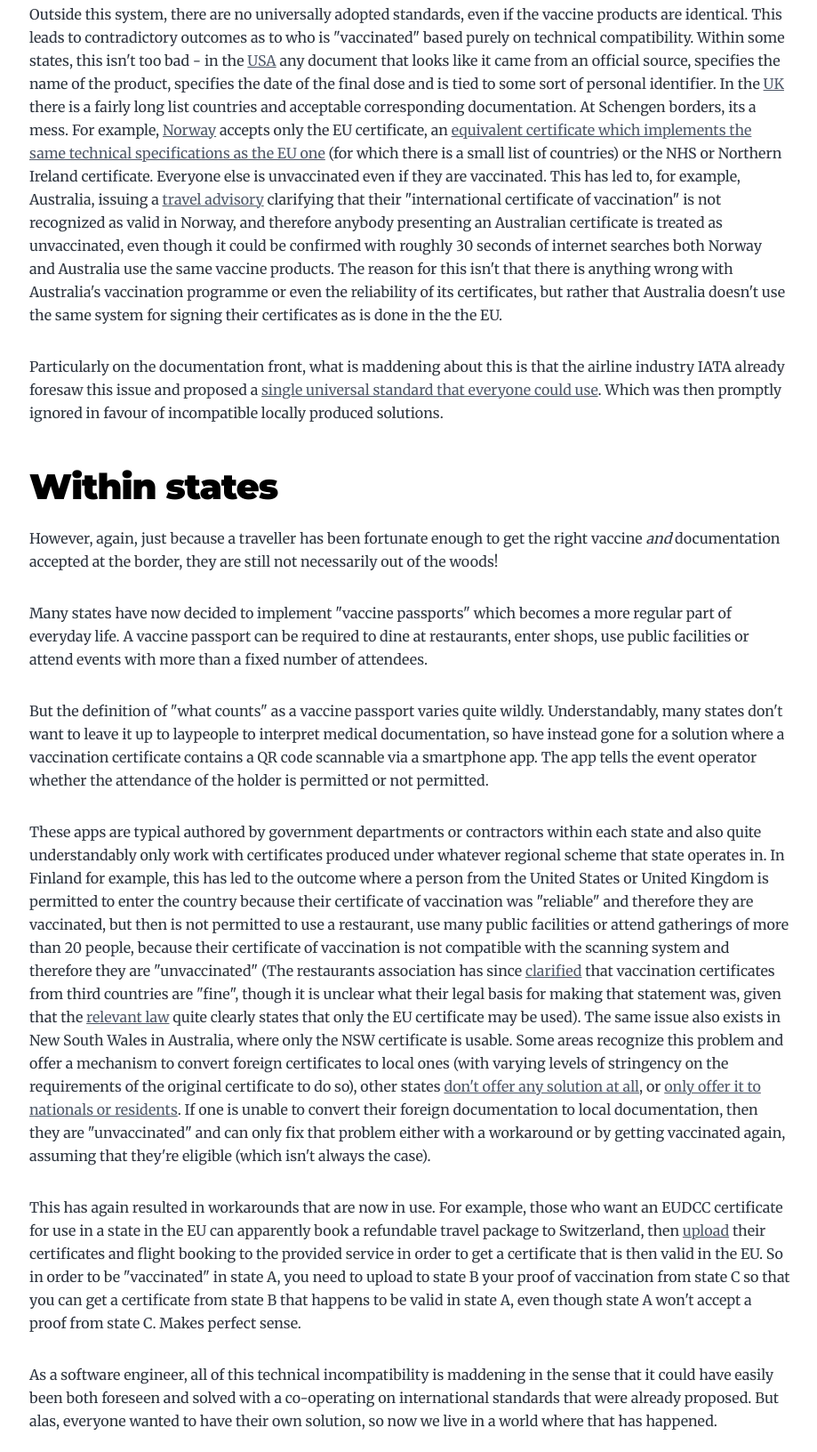
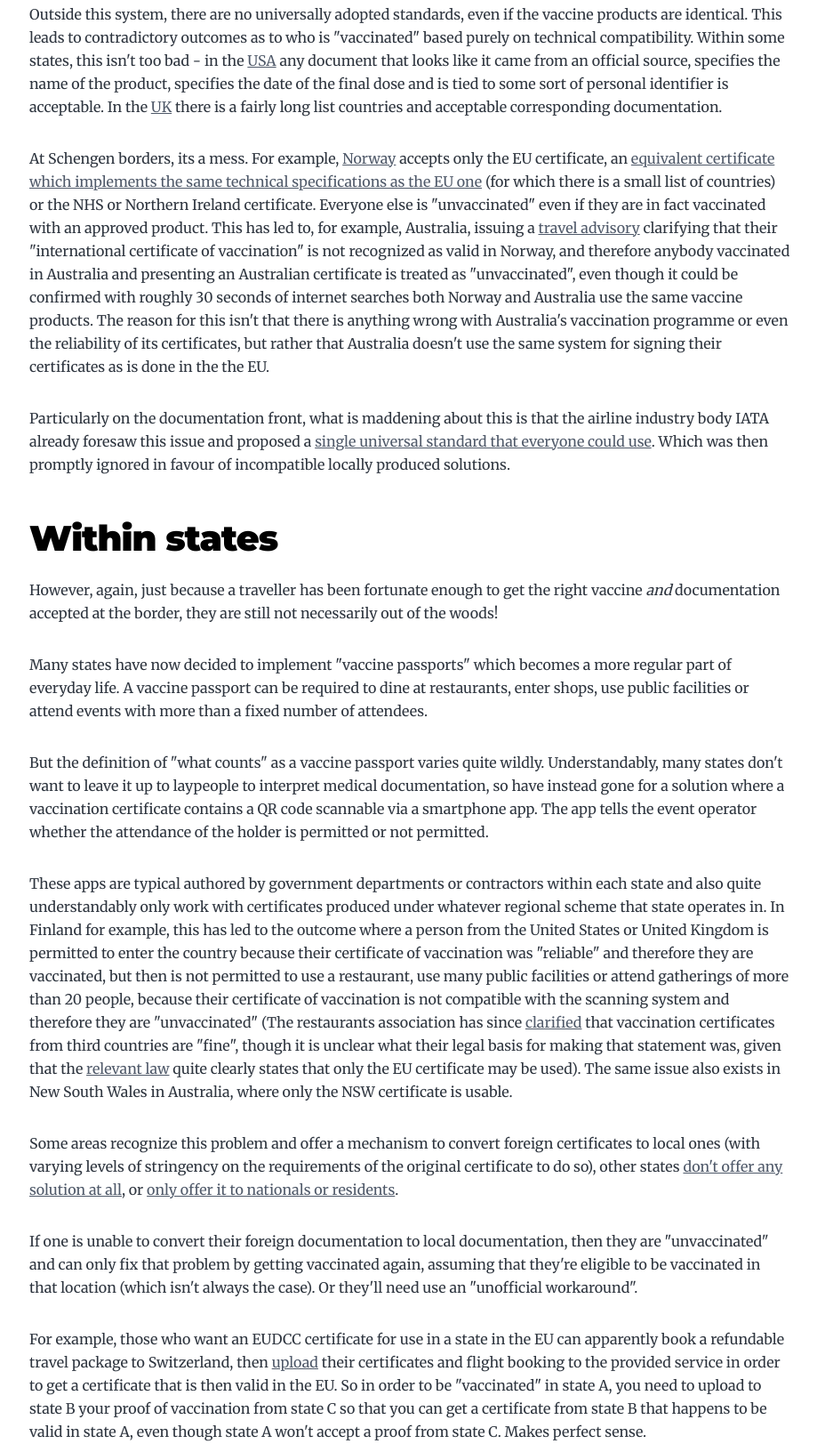
Before and after one commit to smspillaz/sspilsbury-com-gatsby, a Gatsby site: page /2021-12-07-vaccine-passport-incompatibility/ in a window 1280 px wide. Shown: the part 2588-4220 px from the top of the page at 89% size, without its empty margins (179-1098 px from the left). Built offline with nearby package versions, Linux system fonts and the light colour scheme; Gatsby itself is replaced by a stand-in of ours.

Commit message:
blog: Some small content fixes on newest blog post

```diff
--- a/content/blog/2021-12-07-vaccine-passport-incompatibility/index.md
+++ b/content/blog/2021-12-07-vaccine-passport-incompatibility/index.md
@@ -104,17 +104,20 @@ as to who is "vaccinated" based purely on technical compatibility. Within
 some states, this isn't too bad - in the
 [USA](https://www.cdc.gov/coronavirus/2019-ncov/travelers/proof-of-vaccination.html#covid-vaccines) any document that looks
 like it came from an official source, specifies the name of the product,
-specifies the date of the final dose and is tied to some sort of personal identifier. In the [UK](https://www.gov.uk/guidance/countries-with-approved-covid-19-vaccination-programmes-and-proof-of-vaccination)
+specifies the date of the final dose and is tied to some sort of personal identifier is acceptable. In the [UK](https://www.gov.uk/guidance/countries-with-approved-covid-19-vaccination-programmes-and-proof-of-vaccination)
 there is a fairly long list countries and
-acceptable corresponding documentation. At Schengen borders, its a mess.
+acceptable corresponding documentation.
+
+At Schengen borders, its a mess.
 For example, [Norway](https://www.regjeringen.no/en/topics/koronavirus-covid-19/travel-to-norway/id2791503/?expand=factbox2871368)
 accepts only the EU certificate, an [equivalent certificate which implements the same technical specifications as the EU one](https://ec.europa.eu/info/publications/commission-implementing-decisions-eu-equivalence-covid-19-certificates-issued-non-eu-countries_fi) (for which there
 is a small list of countries) or the NHS or Northern Ireland
-certificate. Everyone else is unvaccinated even if they are vaccinated. This
+certificate. Everyone else is "unvaccinated" even if they
+are in fact vaccinated with an approved product. This
 has led to, for example, Australia, issuing a [travel advisory](https://www.smartraveller.gov.au/destinations/europe/norway)
 clarifying that their "international certificate of vaccination" is not
-recognized as valid in Norway, and therefore anybody presenting
-an Australian certificate is treated as unvaccinated, even though it could be confirmed with
+recognized as valid in Norway, and therefore anybody vaccinated in Australia and presenting
+an Australian certificate is treated as "unvaccinated", even though it could be confirmed with
 roughly 30 seconds of internet searches both Norway and Australia use the
 same vaccine products. The reason for this isn't that there is anything
 wrong with Australia's vaccination programme or even the reliability
@@ -122,7 +125,7 @@ of its certificates, but rather that Australia doesn't use the same
 system for signing their certificates as is done in the the EU.
 
 Particularly on the documentation front, what is maddening about this is
-that the airline industry IATA already foresaw this issue and proposed
+that the airline industry body IATA already foresaw this issue and proposed
 a [single universal standard that everyone could use](https://www.iata.org/en/programs/passenger/travel-pass/). Which was then promptly ignored in
 favour of incompatible locally produced solutions.
 
@@ -160,16 +163,17 @@ from third countries are "fine", though it is unclear what their legal
 basis for making that statement was, given that the [relevant law](https://finlex.fi/fi/laki/ajantasa/2016/20161227) quite clearly states that only
 the EU certificate may be used). The same issue also exists in
 New South Wales in Australia, where only the NSW certificate is usable.
+
 Some areas recognize this problem and offer a mechanism
 to convert foreign certificates to local ones (with varying levels of
 stringency on the requirements of the original certificate to do so),
-other states [don't offer any solution at all](https://www.espoo.fi/en/news/2021/11/capital-region-municipalities-do-not-issue-eu-covid-certificates-vaccines-administered-abroad), or [only offer it to nationals or residents](https://www.servicesaustralia.gov.au/individuals/subjects/getting-help-during-coronavirus-covid-19/covid-19-vaccinations/how-get-help-proof/help-adding-overseas-vaccinations). If one is unable to
+other states [don't offer any solution at all](https://www.espoo.fi/en/news/2021/11/capital-region-municipalities-do-not-issue-eu-covid-certificates-vaccines-administered-abroad), or [only offer it to nationals or residents](https://www.servicesaustralia.gov.au/individuals/subjects/getting-help-during-coronavirus-covid-19/covid-19-vaccinations/how-get-help-proof/help-adding-overseas-vaccinations).
+
+If one is unable to
 convert their foreign documentation to local documentation, then
-they are "unvaccinated" and can only fix that problem either
-with a workaround or by getting vaccinated again, assuming
-that they're eligible (which isn't always the case).
+they are "unvaccinated" and can only fix that problem by getting vaccinated again, assuming
+that they're eligible to be vaccinated in that location (which isn't always the case). Or they'll need use an "unofficial workaround".
 
-This has again resulted in workarounds that are now in use.
 For example, those who want
 an EUDCC certificate for use in a state in the EU can apparently book
 a refundable travel package to Switzerland, then
```
